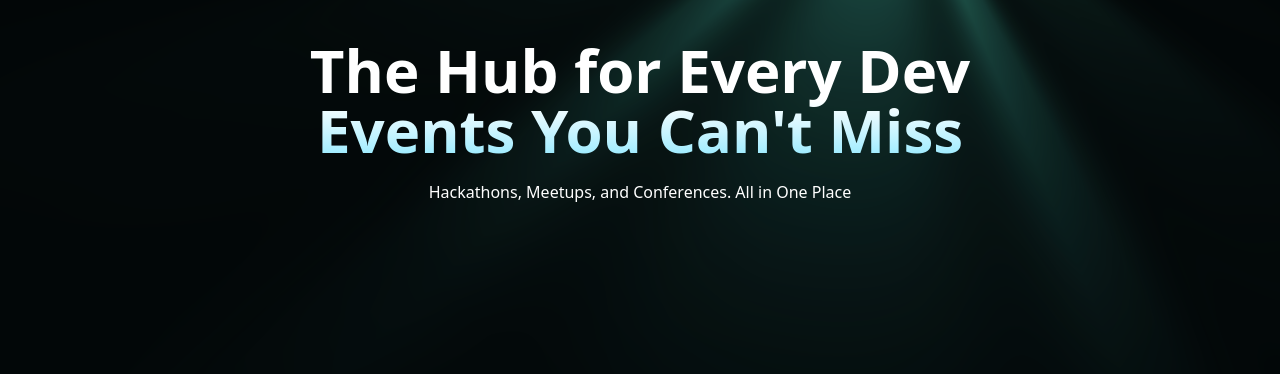
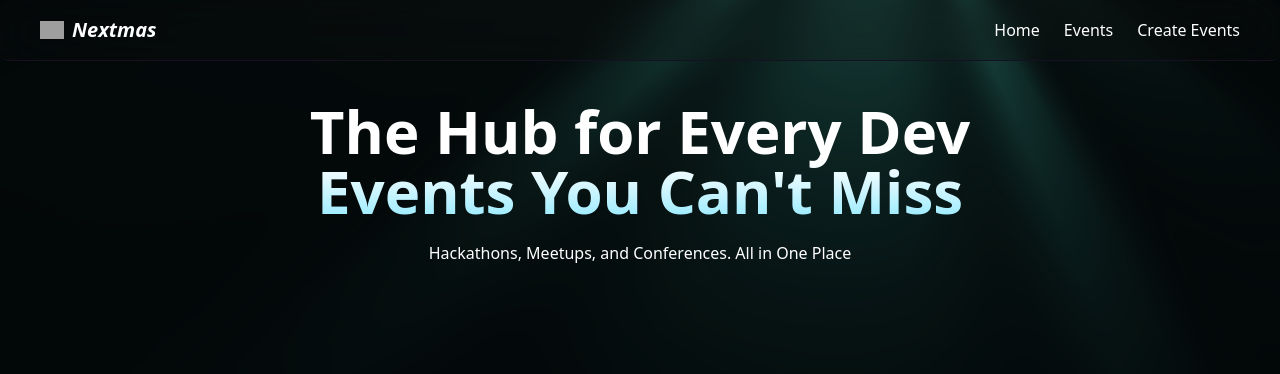
Before and after one commit to ebukaeze/nextmas, a Next.js app: page / in a window 1280 px wide. Shown: the top 374 px of the page. Built offline with nearby package versions, Linux system fonts and the light colour scheme; grey boxes are pictures that could not be loaded; a web font is replaced by a local one.

Commit message:
chore:imported navbar

```diff
--- a/app/layout.tsx
+++ b/app/layout.tsx
@@ -2,6 +2,7 @@ import type { Metadata } from "next";
 import { Schibsted_Grotesk, Martian_Mono } from "next/font/google";
 import "./globals.css";
 import LightRays from "@/app/components/LightRays";
+import Navbar from "@/app/components/Navbar";
 
 const schibstedGrotesk = Schibsted_Grotesk({
   variable: "--font-schibsted-grotesk",
@@ -28,6 +29,7 @@ export default function RootLayout({
       <body
         className={`${schibstedGrotesk.variable} ${martianMono.variable} min-h-screen antialiased`}
       >
+      <Navbar/>
       <div className="absolute inset-0 top-0 min-h-screen z-[-1]">
           <LightRays
               raysOrigin="top-center-offset"
@@ -42,6 +44,7 @@ export default function RootLayout({
           />
       </div>
       <main>
+
         {children}
       </main>
       </body>
```
